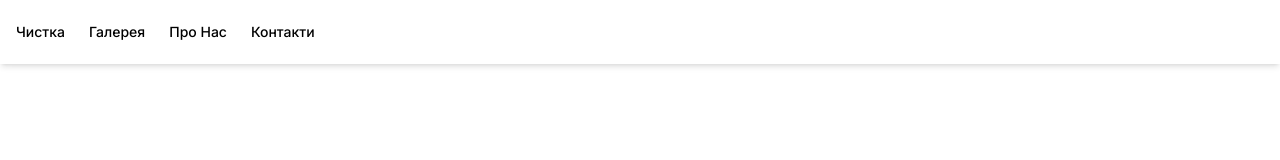
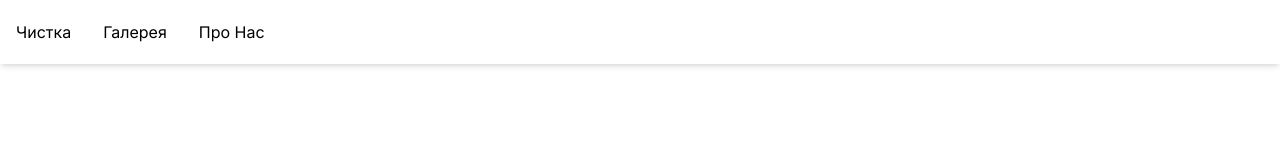
Before and after one commit to 8em/vapor-laces-react, a Next.js app: page / in a window 1280 px wide. Shown: the top 160 px of the page. Built offline with nearby package versions, Linux system fonts and the light colour scheme.

Commit message:
header refactoring

```diff
--- a/src/app/layout.tsx
+++ b/src/app/layout.tsx
@@ -1,7 +1,7 @@
 import type { Metadata } from 'next'
 import { Inter } from 'next/font/google'
 import './globals.css'
-import Navbar from '@/components/Navbar'
+import Navbar from '@/components/Header'
 
 const inter = Inter({ subsets: ['latin'] })
 
--- /dev/null
+++ b/src/components/Header.tsx
@@ -0,0 +1,114 @@
+"use client";
+
+import { useEffect, useRef, useState } from "react";
+import Link from "next/link";
+import { Popover, PopoverButton, PopoverPanel } from "@headlessui/react";
+
+// const Header = () => {
+//   return (
+//     <nav className="sticky z-50 top-0 inset-x-0 bg-white shadow-md">
+//       <div className="max-w-7xl mx-auto flex items-center justify-between h-16 px-4">
+//         <div className="flex items-center gap-6 text-sm">
+
+//           <Popover className="relative group">
+//             <PopoverButton
+//               className="text-sm font-medium hover:text-blue-600 group-hover:text-blue-600"
+//             >
+//               Чистка
+//             </PopoverButton>
+
+//             <PopoverPanel
+//               static
+//               className="min-w-[220px] absolute left-0 top-full  z-50 flex flex-col p-3 bg-white rounded-lg shadow-lg invisible group-hover:visible"
+//             >
+//               <Link
+//                 href="/analytics"
+//                 className="rounded-md py-1.5 px-2.5 hover:bg-slate-200 text-sm"
+//               >
+//                 <p className="font-semibold">Стандарт</p>
+//                 <p className="text-neutral-500">Пари вартістю до 200$</p>
+//               </Link>
+//               <Link
+//                 href="/analytics"
+//                 className="rounded-md py-1.5 px-2.5 hover:bg-slate-200 text-sm"
+//               >
+//                 <p className="font-semibold">Преміум</p>
+//                 <p className="text-neutral-500">Пари вартістю до 200$</p>
+//               </Link>
+//               <Link
+//                 href="/analytics"
+//                 className="rounded-md py-1.5 px-2.5 hover:bg-slate-200 text-sm"
+//               >
+//                 <p className="font-semibold">Хайтопи</p>
+//                 <p className="text-neutral-500">Пари вартістю до 200$</p>
+//               </Link>
+//             </PopoverPanel>
+//           </Popover>
+
+//           <Link
+//             href="/services"
+//             className="text-sm font-medium hover:text-blue-600"
+//           >
+//             Галерея
+//           </Link>
+//           <Link
+//             href="/about"
+//             className="text-sm font-medium hover:text-blue-600"
+//           >
+//             Про Нас
+//           </Link>
+//           <Link
+//             href="/contact"
+//             className="text-sm font-medium hover:text-blue-600"
+//           >
+//             Контакти
+//           </Link>
+//         </div>
+//       </div>
+//     </nav>
+//   )
+// }
+
+interface DropdownItem {
+  id: string;
+  name: string;
+  imageUrl?: string;
+}
+
+interface DropdownProps {
+  id: string;
+  title: string;
+  data: DropdownItem[];
+  hasImage?: boolean;
+  style?: string;
+  selectedIf?: string;
+  onSelect?: (id: string) => void;
+}
+
+const headerLinks: {label: string; path: string}[] = [
+  { label: "Чистка", path: "/services"},
+  { label: "Галерея", path: "/gallery"},
+  { label: "Про Нас", path: "/about-us"}
+]
+
+
+const Header = () => {
+  return (
+    <header className="sticky z-50 top-0 inset-x-0 bg-white shadow-md">
+      <div className="max-w-7xl mx-auto flex items-center justify-between h-16 px-4">
+        <ul className="flex flex-row gap-8 list-none p-0">
+          {
+            headerLinks.map((links) => {
+              return (
+                <li><Link className="cursor-pointer" href="{links.path}">{links.label}</Link></li>
+              )
+            })
+          }
+
+        </ul>
+      </div>
+    </header>
+  );
+};
+
+export default Header;
--- a/src/components/Navbar.tsx
+++ /dev/null
@@ -1,79 +0,0 @@
-'use client'
-
-import { useState } from 'react'
-import Link from 'next/link'
-import { Popover, PopoverButton, PopoverPanel } from '@headlessui/react'
-
-const Navbar = () => {
-  const [menuIsOpen, setMenuIsOpen] = useState(false)
-
-  return (
-    <nav className="sticky z-50 top-0 inset-x-0 bg-white shadow-md">
-      <div className="max-w-7xl mx-auto flex items-center justify-between h-16 px-4">
-        <div className="flex items-center gap-6 text-sm">
-          <Popover
-            className="relative group"
-            onMouseEnter={() => setMenuIsOpen(true)}
-            onMouseLeave={() => setMenuIsOpen(false)}
-          >
-            <PopoverButton
-              className={`text-sm font-medium ${
-                menuIsOpen ? 'text-blue-600' : 'hover:text-blue-600'
-              }`}
-            >
-              Чистка
-            </PopoverButton>
-            {menuIsOpen && (
-              <PopoverPanel
-                anchor="bottom start"
-                className="z-50 mt-8 flex flex-col p-3 border-blue-100 rounded-lg border"
-              >
-                <Link
-                  href="/analytics"
-                  className="rounded-md py-1.5 px-2.5 hover:bg-slate-200 text-sm"
-                >
-                  <p className="font-semibold">Стандарт</p>
-                  <p className="text-neutral-500">Пари вартістю до 200$</p>
-                </Link>
-                <Link
-                  href="/analytics"
-                  className="rounded-md py-1.5 px-2.5 hover:bg-slate-200 text-sm"
-                >
-                  <p className="font-semibold">Преміум</p>
-                  <p className="text-neutral-500">Пари вартістю до 200$</p>
-                </Link>
-                <Link
-                  href="/analytics"
-                  className="rounded-md py-1.5 px-2.5 hover:bg-slate-200 text-sm"
-                >
-                  <p className="font-semibold">Хайтопи</p>
-                  <p className="text-neutral-500">Пари вартістю до 200$</p>
-                </Link>
-              </PopoverPanel>
-            )}
-          </Popover>
-          <Link
-            href="/services"
-            className="text-sm font-medium hover:text-blue-600"
-          >
-            Галерея
-          </Link>
-          <Link
-            href="/about"
-            className="text-sm font-medium hover:text-blue-600"
-          >
-            Про Нас
-          </Link>
-          <Link
-            href="/contact"
-            className="text-sm font-medium hover:text-blue-600"
-          >
-            Контакти
-          </Link>
-        </div>
-      </div>
-    </nav>
-  )
-}
-
-export default Navbar
```
